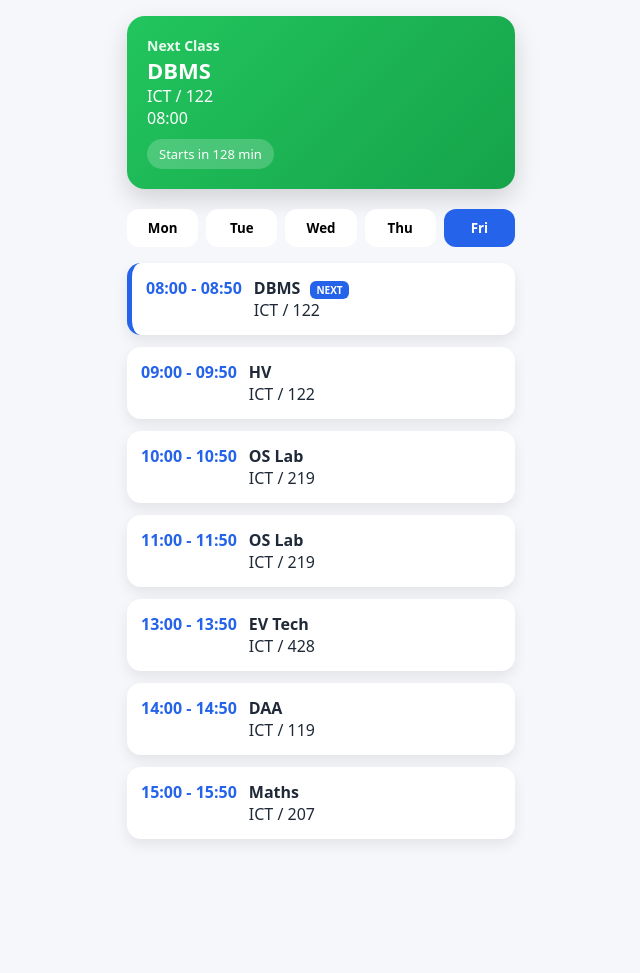
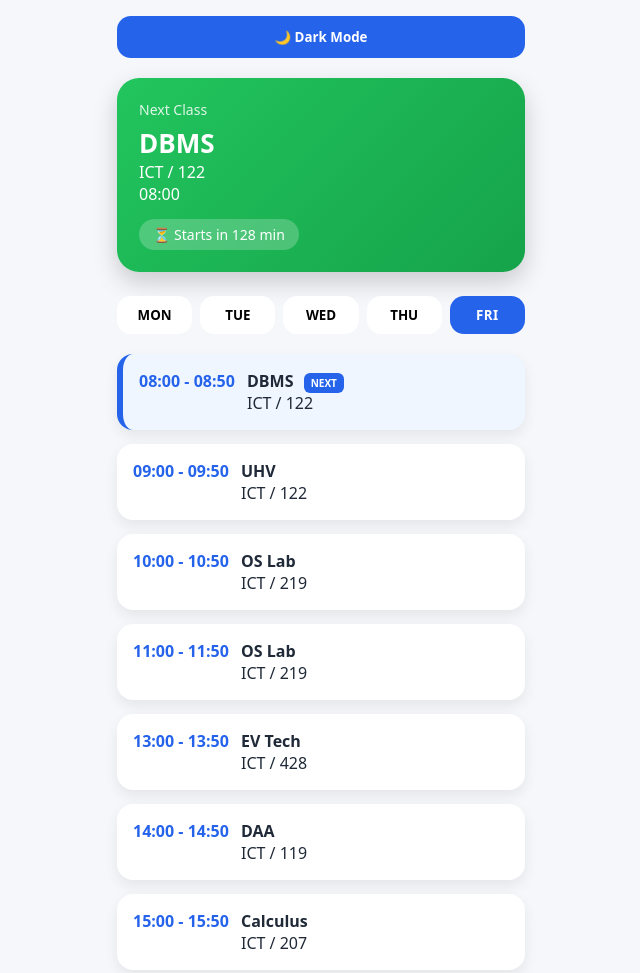
Before and after one commit to cherukurinikhil25/time-table, a plain HTML site: page index.html in a window 1280 px wide. Shown: the whole page, without its empty margins (319-959 px from the left). Before the commit the page ends 855 px from the top, so only its background shows below. Drawn offline with Linux system fonts and the light colour scheme.

Commit message:
minor bug fixes

```diff
--- a/index.html
+++ b/index.html
@@ -9,6 +9,8 @@
 <body>
 
 <div class="app">
+  <button id="themeToggle" class="theme-btn">🌙 Dark Mode</button>
+
 
   <!-- NEXT CLASS CARD -->
   <div class="next-class-card">
--- a/script.js
+++ b/script.js
@@ -1,6 +1,9 @@
+// =====================================
+// 🕒 TIMETABLE DATA
+// =====================================
 const timetable = {
   Mon: [
-    { subject: "Calculus (MATH1341)", room: "ICT / 627", start: "08:00", end: "08:50" },
+    { subject: "Calculus", room: "ICT / 627", start: "08:00", end: "08:50" },
     { subject: "Operating Systems", room: "ICT / 119", start: "09:00", end: "09:50" },
     { subject: "Critical Thinking", room: "ICT / 324", start: "10:00", end: "10:50" },
     { subject: "DAA", room: "ICT / 119", start: "11:00", end: "11:50" },
@@ -10,13 +13,13 @@ const timetable = {
   Tue: [
     { subject: "Critical Thinking", room: "ICT / 527", start: "08:00", end: "08:50" },
     { subject: "Operating Systems", room: "ICT / 119", start: "09:00", end: "09:50" },
-    { subject: "HV", room: "ICT / 328", start: "10:00", end: "10:50" },
-    { subject: "Maths", room: "ICT / 224", start: "11:00", end: "11:50" },
+    { subject: "UHV", room: "ICT / 328", start: "10:00", end: "10:50" },
+    { subject: "Calculus", room: "ICT / 224", start: "11:00", end: "11:50" },
     { subject: "EV Tech", room: "ICT / 428", start: "13:00", end: "13:50" }
   ],
   Wed: [
-    { subject: "CLAD", room: "ICT / 305", start: "08:00", end: "08:50" },
-    { subject: "CLAD", room: "ICT / 305", start: "09:00", end: "09:50" },
+    { subject: "GCGC", room: "ICT / 305", start: "08:00", end: "08:50" },
+    { subject: "GCGC", room: "ICT / 305", start: "09:00", end: "09:50" },
     { subject: "DBMS", room: "ICT / 118", start: "10:00", end: "10:50" },
     { subject: "DAA", room: "ICT / 119", start: "11:00", end: "11:50" }
   ],
@@ -26,20 +29,24 @@ const timetable = {
     { subject: "Operating Systems", room: "ICT / 119", start: "10:00", end: "10:50" },
     { subject: "DBMS", room: "ICT / 118", start: "11:00", end: "11:50" },
     { subject: "EV Tech", room: "ICT / 428", start: "13:00", end: "13:50" },
-    { subject: "Maths", room: "ICT / 207", start: "14:00", end: "14:50" },
-    { subject: "HV", room: "ICT / 207", start: "15:00", end: "15:50" }
+    { subject: "Calculus", room: "ICT / 207", start: "14:00", end: "14:50" },
+    { subject: "UHV", room: "ICT / 207", start: "15:00", end: "15:50" }
   ],
   Fri: [
     { subject: "DBMS", room: "ICT / 122", start: "08:00", end: "08:50" },
-    { subject: "HV", room: "ICT / 122", start: "09:00", end: "09:50" },
+    { subject: "UHV", room: "ICT / 122", start: "09:00", end: "09:50" },
     { subject: "OS Lab", room: "ICT / 219", start: "10:00", end: "10:50" },
     { subject: "OS Lab", room: "ICT / 219", start: "11:00", end: "11:50" },
     { subject: "EV Tech", room: "ICT / 428", start: "13:00", end: "13:50" },
     { subject: "DAA", room: "ICT / 119", start: "14:00", end: "14:50" },
-    { subject: "Maths", room: "ICT / 207", start: "15:00", end: "15:50" }
+    { subject: "Calculus", room: "ICT / 207", start: "15:00", end: "15:50" }
   ]
 };
 
+
+// =====================================
+// DOM ELEMENTS
+// =====================================
 const days = ["Sun","Mon","Tue","Wed","Thu","Fri","Sat"];
 const buttons = document.querySelectorAll(".day");
 const list = document.querySelector(".class-list");
@@ -51,83 +58,159 @@ const countdown = document.querySelector(".countdown");
 
 let interval;
 
-function toMinutes(t) {
-  const [h,m] = t.split(":").map(Number);
-  return h*60 + m;
+
+// =====================================
+// UTIL
+// =====================================
+function toMinutes(t){
+  const [h,m]=t.split(":").map(Number);
+  return h*60+m;
 }
 
-function loadDay(day) {
+
+// =====================================
+// LOAD DAY (class list only)
+// =====================================
+function loadDay(day){
   clearInterval(interval);
-  list.innerHTML = "";
+  list.innerHTML="";
+  const today = days[new Date().getDay()];
+  const now = new Date();
+  const minsNow = now.getHours()*60 + now.getMinutes();
+  let markedNext = false;
 
-  const now = new Date();
-  const currentMin = now.getHours()*60 + now.getMinutes();
-  let nextMarked = false;
-
-  timetable[day].forEach(c => {
+  timetable[day].forEach(c=>{
     const start = toMinutes(c.start);
     const end = toMinutes(c.end);
 
     let status = "";
-    if (currentMin >= start && currentMin < end) status = "current";
-    else if (start > currentMin && !nextMarked) {
-      status = "next";
-      nextMarked = true;
+
+    // highlight ONLY if viewing TODAY
+    if (day === today) {
+      if (minsNow >= start && minsNow < end) status = "current";
+      else if (!markedNext && start > minsNow){ status = "next"; markedNext = true; }
     }
 
-    list.innerHTML += `
+    list.innerHTML+=`
       <div class="class-card ${status}">
         <div class="time">${c.start} - ${c.end}</div>
         <div>
           <h4>${c.subject}
-            ${status==="current" ? "<span class='badge green'>NOW</span>" : ""}
-            ${status==="next" ? "<span class='badge blue'>NEXT</span>" : ""}
+            ${day===today && status==="current" ? "<span class='badge green'>NOW</span>" : ""}
+            ${day===today && status==="next" ? "<span class='badge blue'>NEXT</span>" : ""}
           </h4>
           <p>${c.room}</p>
         </div>
       </div>
     `;
   });
-
-  updateNext(day);
 }
 
-function updateNext(day) {
+
+// =====================================
+// TOP CARD (ALWAYS TODAY)
+// =====================================
+function updateNext(){
+  const today = days[new Date().getDay()];
+  const classesToday = timetable[today];
   const now = new Date();
-  const minsNow = now.getHours()*60 + now.getMinutes();
-  const next = timetable[day].find(c => toMinutes(c.start) > minsNow);
+  const current = now.getHours()*60 + now.getMinutes();
+
+  const next = classesToday.find(c => toMinutes(c.start) > current);
 
   if (!next) {
-    title.textContent = "No more classes 🎉";
+    title.textContent = "No more classes today 🎉";
     room.textContent = "";
     time.textContent = "";
     countdown.textContent = "Enjoy your day!";
     return;
   }
 
-  function updateTimer() {
+  function refresh(){
     const now = new Date();
     const diff = toMinutes(next.start) - (now.getHours()*60 + now.getMinutes());
     title.textContent = next.subject;
     room.textContent = next.room;
     time.textContent = next.start;
-    countdown.textContent = diff > 0 ? `Starts in ${diff} min` : "Starting now";
+    countdown.textContent = diff > 0
+      ? `⏳ Starts in ${diff} min`
+      : "⭐️ Starting now!";
   }
 
-  updateTimer();
-  interval = setInterval(updateTimer, 60000);
+  refresh();
+  clearInterval(interval);
+  interval = setInterval(refresh, 60000);
 }
 
+
+// =====================================
+// NOTIFICATIONS
+// =====================================
+function requestNotificationAccess(){
+  if(!("Notification" in window)) return;
+  Notification.requestPermission().then(p=>{
+    if(p==="granted") scheduleNotifications();
+  });
+}
+
+function scheduleNotifications(){
+  const today = days[new Date().getDay()];
+  const classes = timetable[today];
+  if(!classes) return;
+
+  const now = new Date();
+  const current = now.getHours()*60 + now.getMinutes();
+
+  classes.forEach(c=>{
+    const notifyTime = toMinutes(c.start) - 10;
+    if(notifyTime > current){
+      setTimeout(()=>{
+        new Notification("📚 Class Reminder",{
+          body:`${c.subject} in ${c.room} at ${c.start}`,
+          icon:"https://cdn-icons-png.flaticon.com/512/2989/2989988.png"
+        });
+      }, (notifyTime-current)*60000);
+    }
+  });
+}
+
+
+// =====================================
+// 🌙 DARK MODE
+// =====================================
+const themeBtn = document.getElementById("themeToggle");
+
+function loadTheme(){
+  if(localStorage.getItem("theme")==="dark"){
+    document.body.classList.add("dark");
+    themeBtn.textContent="☀️ Light Mode";
+  }
+}
+loadTheme();
+
+themeBtn.addEventListener("click",()=>{
+  document.body.classList.toggle("dark");
+  const isDark=document.body.classList.contains("dark");
+  themeBtn.textContent = isDark ? "☀️ Light Mode" : "🌙 Dark Mode";
+  localStorage.setItem("theme", isDark?"dark":"light");
+});
+
+
+// =====================================
+// INIT
+// =====================================
 const today = days[new Date().getDay()];
-const defaultDay = timetable[today] ? today : "Mon";
+const openDay = timetable[today] ? today : "Mon";
 
-buttons.forEach(b => {
-  if (b.textContent === defaultDay) b.classList.add("active");
-  b.onclick = () => {
-    buttons.forEach(x => x.classList.remove("active"));
+buttons.forEach(b=>{
+  if(b.textContent===openDay) b.classList.add("active");
+  b.onclick=()=>{
+    buttons.forEach(x=>x.classList.remove("active"));
     b.classList.add("active");
     loadDay(b.textContent);
   };
 });
 
-loadDay(defaultDay);
+loadDay(openDay);
+updateNext();
+requestNotificationAccess();
--- a/style.css
+++ b/style.css
@@ -1,120 +1,169 @@
+/* ------------------------------------
+   GLOBAL RESET & FONT
+------------------------------------ */
 * {
   margin: 0;
   padding: 0;
   box-sizing: border-box;
-  font-family: system-ui, sans-serif;
+  font-family: system-ui, -apple-system, BlinkMacSystemFont, sans-serif;
 }
 
+/* ------------------------------------
+   BODY
+------------------------------------ */
 body {
   background: #f5f7fb;
   color: #1f2937;
+  transition: background 0.3s ease, color 0.3s ease;
 }
 
+/* APP CONTAINER */
 .app {
-  max-width: 420px;
+  max-width: 440px;
   margin: auto;
   padding: 16px;
 }
 
-/* NEXT CLASS CARD */
+/* ------------------------------------
+   NEXT CLASS CARD (ALWAYS TODAY)
+------------------------------------ */
 .next-class-card {
   background: linear-gradient(135deg, #22c55e, #16a34a);
   color: white;
-  border-radius: 18px;
-  padding: 20px;
-  margin-bottom: 20px;
-  box-shadow: 0 10px 25px rgba(0,0,0,0.15);
+  border-radius: 22px;
+  padding: 22px;
+  margin-bottom: 24px;
+  box-shadow: 0 10px 25px rgba(0,0,0,0.18);
 }
 
 .next-class-card h2 {
   font-size: 14px;
-  opacity: 0.9;
+  opacity: 0.85;
+  font-weight: 500;
 }
 
 .next-class-details h3 {
-  font-size: 22px;
+  font-size: 26px;
+  font-weight: 700;
+  margin-top: 6px;
 }
 
 .countdown {
   display: inline-block;
-  margin-top: 10px;
-  background: rgba(255,255,255,0.2);
-  padding: 6px 12px;
+  margin-top: 14px;
+  background: rgba(255,255,255,0.22);
+  padding: 6px 14px;
   border-radius: 999px;
-  font-size: 13px;
+  font-size: 14px;
+  backdrop-filter: blur(6px);
 }
 
-/* DAY SELECTOR */
+/* ------------------------------------
+   THEME TOGGLE
+------------------------------------ */
+.theme-btn {
+  background: #2563eb;
+  color: white;
+  border: none;
+  padding: 12px 14px;
+  border-radius: 14px;
+  margin-bottom: 20px;
+  cursor: pointer;
+  width: 100%;
+  font-weight: 600;
+  transition: 0.25s;
+}
+
+.theme-btn:hover {
+  opacity: 0.9;
+}
+
+.theme-btn:active {
+  transform: scale(0.96);
+}
+
+/* ------------------------------------
+   DAY SELECTOR BUTTONS
+------------------------------------ */
 .day-selector {
   display: flex;
   gap: 8px;
-  margin-bottom: 16px;
+  margin-bottom: 20px;
 }
 
 .day {
   flex: 1;
   padding: 10px;
   border: none;
-  border-radius: 12px;
+  border-radius: 14px;
   background: white;
   font-weight: 600;
   cursor: pointer;
-  transition: all 0.2s ease;
+  transition: 0.25s;
+  text-transform: uppercase;
 }
 
 .day.active {
   background: #2563eb;
   color: white;
+  letter-spacing: 0.5px;
 }
 
 .day:active {
-  transform: scale(0.95);
+  transform: scale(0.94);
 }
 
-/* CLASS LIST */
+/* ------------------------------------
+   CLASS LIST
+------------------------------------ */
 .class-list {
   display: flex;
   flex-direction: column;
-  gap: 12px;
-  animation: fadeIn 0.3s ease;
+  gap: 14px;
+  animation: fadeIn 0.35s ease;
 }
 
 .class-card {
   background: white;
-  border-radius: 14px;
-  padding: 14px;
+  border-radius: 16px;
+  padding: 16px;
   display: flex;
   gap: 12px;
-  box-shadow: 0 6px 14px rgba(0,0,0,0.08);
-  transition: transform 0.2s ease, box-shadow 0.2s ease;
+  box-shadow: 0 6px 14px rgba(0,0,0,0.07);
+  transition: 0.3s;
 }
 
 .class-card:hover {
   transform: scale(1.02);
-  box-shadow: 0 10px 20px rgba(0,0,0,0.12);
+  box-shadow: 0 14px 28px rgba(0,0,0,0.09);
 }
 
+/* INDICATORS FOR TODAY ONLY */
 .class-card.current {
-  border-left: 5px solid #22c55e;
+  border-left: 6px solid #22c55e;
   background: #ecfdf5;
 }
 
 .class-card.next {
-  border-left: 5px solid #2563eb;
+  border-left: 6px solid #2563eb;
+  background: #eff6ff;
 }
 
+/* Class Time Styling */
 .time {
-  font-weight: 700;
+  font-weight: 800;
   color: #2563eb;
-  min-width: 90px;
+  min-width: 96px;
 }
 
+/* Class Status Tags */
 .badge {
   font-size: 10px;
-  padding: 2px 6px;
+  padding: 3px 7px;
   border-radius: 6px;
   margin-left: 6px;
   color: white;
+  font-weight: 700;
 }
 
 .badge.green {
@@ -125,7 +174,55 @@ body {
   background: #2563eb;
 }
 
+/* ------------------------------------
+   ANIMATIONS
+------------------------------------ */
 @keyframes fadeIn {
-  from { opacity: 0; transform: translateY(6px); }
+  from { opacity: 0; transform: translateY(8px); }
   to { opacity: 1; transform: translateY(0); }
 }
+
+/* ------------------------------------
+   DARK MODE
+------------------------------------ */
+body.dark {
+  background: #0f172a;
+  color: #e5e7eb;
+}
+
+body.dark .theme-btn {
+  background: #3b82f6;
+}
+
+body.dark .next-class-card {
+  filter: brightness(0.95);
+}
+
+body.dark .class-card {
+  background: #1e293b;
+  color: #e2e8f0;
+  box-shadow: 0 0 0 transparent;
+}
+
+body.dark .class-card.current {
+  background: #064e3b;
+  border-left: 6px solid #059669;
+}
+
+body.dark .class-card.next {
+  background: #1e40af;
+  border-left: 6px solid #3b82f6;
+}
+
+body.dark .day {
+  background: #334155;
+  color: #e2e8f0;
+}
+
+body.dark .day.active {
+  background: #3b82f6;
+}
+
+body.dark .time {
+  color: #93c5fd;
+}
```
